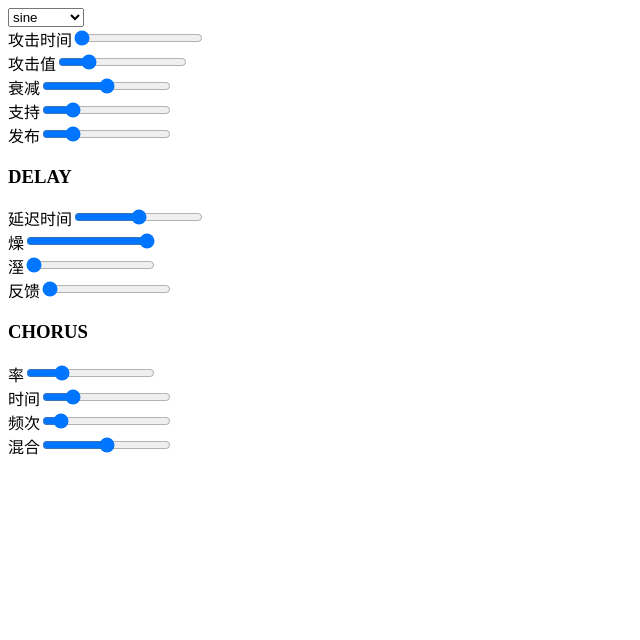
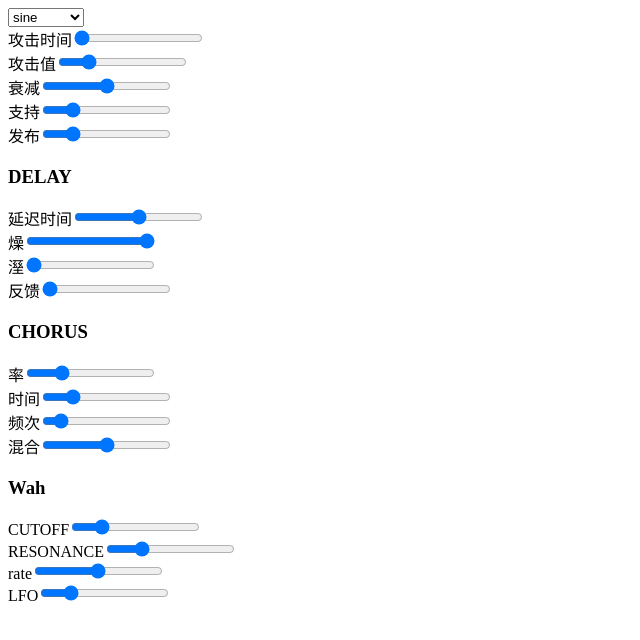
Before and after one commit to yyyysk/rct_synth, a React (Create React App) app: page / in a window 1280 px wide. Shown: the top 640 px of the page, without its empty margins (0-640 px from the left). Built offline with nearby package versions, Linux system fonts and the light colour scheme.

Commit message:
wahのui完成

```diff
--- a/src/App.js
+++ b/src/App.js
@@ -5,6 +5,7 @@ import EnvelopeFilter from './components/EnvelopeFilter';
 import Wave from './components/Wave';
 import Delay from './components/Delay';
 import Chorus from './components/Chorus';
+import Wah from './components/Wah';
 
 // Functions
 import { listen } from './Listner';
@@ -38,6 +39,13 @@ class App extends React.Component {
 				time: 0.020,
 				frequency: 0.05,
 				mix: 0.5,
+			},
+			// Wah
+			wah: {
+				cutoff: 2000,
+				resonance: 5,
+				rate: 0.5,
+				lfo: 2
 			}
 		};
 
@@ -45,7 +53,8 @@ class App extends React.Component {
 		this.audio = this.audio? this.audio : new Audio(
 			this.state.envelope,
 			this.state.delay,
-			this.state.chorus
+			this.state.chorus,
+			this.state.wah
 		);
 		if (!this.isListening) this.isListening = listen(this.audio);
 	}
@@ -101,6 +110,20 @@ class App extends React.Component {
 	}
 
 	/**
+	 * Wah更新
+	 */
+	_updateWah(name, value) {
+		const source = {};
+		source[name] = value;
+
+		const newWah = Object.assign(
+			this.state.wah,
+			source
+		);
+		this.setState({ wah: newWah });
+	}
+
+	/**
 	 * Reactライフサイクル
 	 * stateかpropsがupdateされたタイミング
 	 */
@@ -109,6 +132,7 @@ class App extends React.Component {
 		this.audio.setEnvelope(this.state.envelope);
 		this.audio.setDelay(this.state.delay);
 		this.audio.setChorus(this.state.chorus);
+		this.audio.setWah(this.state.wah);
 	}
 
 	render() {
@@ -129,6 +153,10 @@ class App extends React.Component {
 				<Chorus
 					chorus={this.state.chorus}
 					updateChorus={(name, value) => this._updateChorus(name, value)} />
+
+				<Wah
+					wah={this.state.wah}
+					updateWah={(name, value) => this._updateWah(name, value)} />
 			</div>
 		);
 	}
--- a/src/Audio/index.js
+++ b/src/Audio/index.js
@@ -7,7 +7,7 @@ import Chorus from './chorus';
  */
 class Audio {
 
-	constructor(envelope, delay, chorus) {
+	constructor(envelope, delay, chorus, wah) {
 		window.AudioContext = window.AudioContext || window.webkitAudioContext;
 		this.ctx = new AudioContext();
 		this.ctx.createGain = this.ctx.createGain || this.ctx.createGainNode;
@@ -44,6 +44,8 @@ class Audio {
 		this._delay = delay;
 		// Chorusのパラメータ
 		this._chorus = chorus;
+		// Wahのパラメータ
+		this._wah = wah;
 	}
 
 	/**
@@ -75,6 +77,13 @@ class Audio {
 	}
 
 	/**
+	 * Wahのセッター
+	 */
+	setWah(wah) {
+		this._wah = wah;
+	}
+
+	/**
 	 * 音鳴らす
 	 */
 	startNote(noteId) {
@@ -88,15 +97,15 @@ class Audio {
 		// WAH
 		const lowpass = this.ctx.createBiquadFilter();
 		lowpass.type = (typeof lowpass.type === 'string') ? 'lowpass' : 0;
-		lowpass.frequency.value = 2000;
-		lowpass.Q.value = 20;
+		lowpass.frequency.value = this._wah.cutoff;
+		lowpass.Q.value = this._wah.resonance;
 		const wahLFO = this.ctx.createOscillator();
 		const wahDepth = this.ctx.createGain();
 		wahLFO.connect(wahDepth);
 		wahDepth.connect(lowpass.frequency);
-		const wahDepthRate = 0.5;
+		const wahDepthRate = this._wah.rate;
 		wahDepth.gain.value = lowpass.frequency.value * wahDepthRate;
-		wahLFO.frequency.value = 2;
+		wahLFO.frequency.value = this._wah.lfo;
 
 		// EnvelopeFilter
 		const eg = new Envelope(this.ctx, this._envelope, lowpass);
--- /dev/null
+++ b/src/components/Wah.js
@@ -0,0 +1,66 @@
+import React from 'react';
+
+class Wah extends React.Component {
+
+	onRangeChange(e) {
+		this.props.updateWah(e.target.name, e.target.value);
+	}
+
+	render() {
+		return(
+			<div>
+				<h3>Wah</h3>
+				<div>
+					<label htmlFor="cutoff">CUTOFF</label>
+					<input
+						id="cutoff"
+						name="cutoff"
+						type="range"
+						max="10000"
+						min="0"
+						step="100"
+						value={this.props.wah.cutoff}
+						onChange={e => this.onRangeChange(e)} />
+				</div>
+				<div>
+					<label htmlFor="resonance">RESONANCE</label>
+					<input
+						id="resonance"
+						name="resonance"
+						type="range"
+						max="20"
+						min="0"
+						step="1"
+						value={this.props.wah.resonance}
+						onChange={e => this.onRangeChange(e)} />
+				</div>
+				<div>
+					<label htmlFor="wahRate">rate</label>
+					<input
+						id="wahRate"
+						name="rate"
+						type="range"
+						max="1"
+						min="0"
+						step="0.1"
+						value={this.props.wah.rate}
+						onChange={e => this.onRangeChange(e)} />
+				</div>
+				<div>
+					<label htmlFor="lfo">LFO</label>
+					<input
+						id="lfo"
+						name="lfo"
+						type="range"
+						max="10"
+						min="0"
+						step="0.1"
+						value={this.props.wah.lfo}
+						onChange={e => this.onRangeChange(e)} />
+				</div>
+			</div>
+		);
+	}
+}
+
+export default Wah;
```
